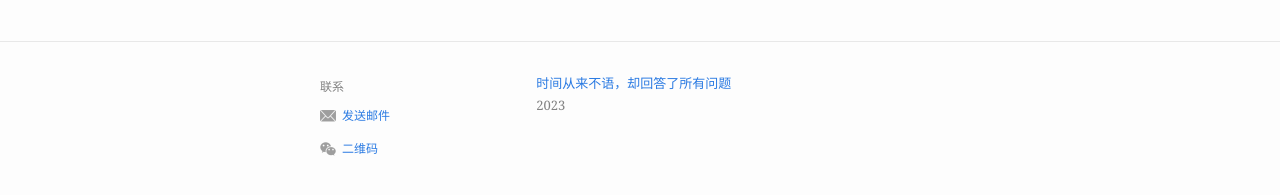
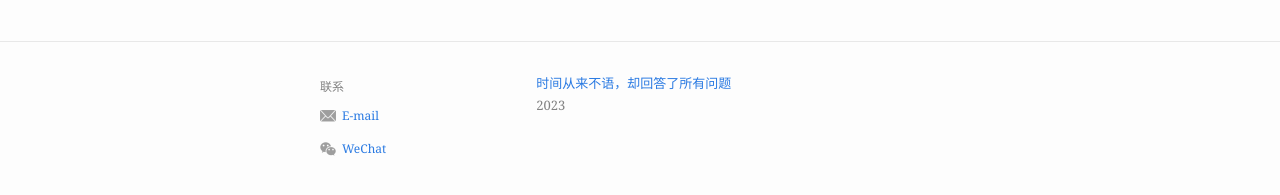
Before and after one commit to yz14/tm28, a Jekyll site: the page built from main/blog.md, in a window 1280 px wide. Shown: the part 223-418 px from the top of the page. Built offline with Jekyll 4.4.1, drawn with Linux system fonts in a browser that asks for light colours.

Commit message:
修改联系方式

```diff
--- a/_config.yml
+++ b/_config.yml
@@ -24,10 +24,10 @@ footer:
   show_powered_by: true
   contact:
     - name: Email
-      value: 发送邮件
+      value: E-mail
       link: mailto:1163660010@qq.com
     - name: WeChat
-      value: 二维码
+      value: WeChat
       link: "#"
 #   follow:
 #     - name: Twitter
```
